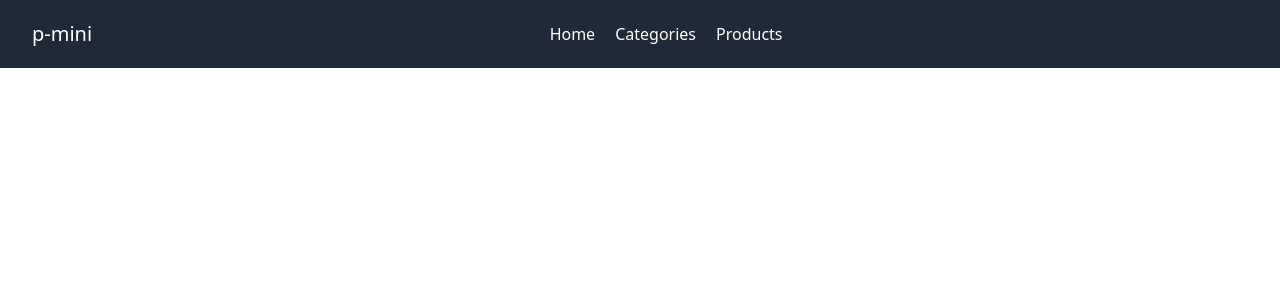
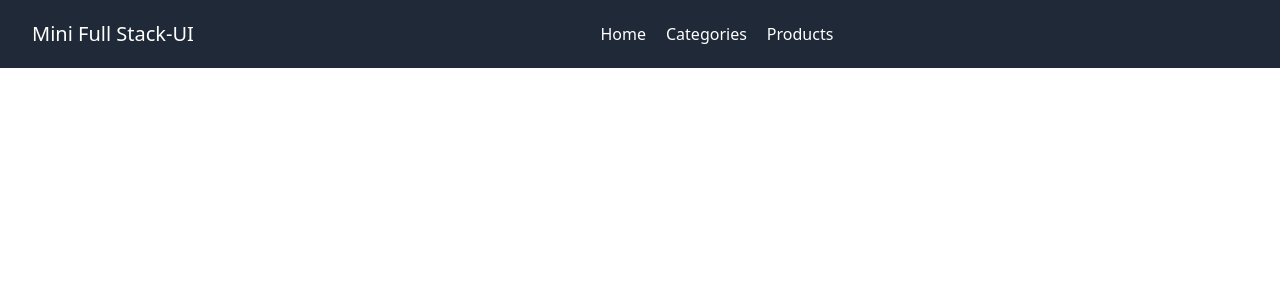
Before and after one commit to Motjiang/Product_UI, an Angular app in the folder minifullstackui/: page / in a window 1280 px wide. Shown: the top 300 px of the page. Built offline with nearby package versions, Linux system fonts and the light colour scheme.

Commit message:
Added a Header with navigation bar

```diff
--- a/minifullstackui/src/app/app.component.html
+++ b/minifullstackui/src/app/app.component.html
@@ -1,7 +1,7 @@
 <header class="text-white bg-gray-800 body-font">
   <div class="container mx-auto flex flex-wrap p-5 flex-col md:flex-row items-center">
     <a class="flex title-font font-medium items-center text-gray-900 mb-4 md:mb-0">
-      <span class="ml-3 text-xl text-white">p-mini</span>
+      <span class="ml-3 text-xl text-white">Mini Full Stack-UI</span>
     </a>
     <nav class="md:ml-auto md:mr-auto flex flex-wrap items-center text-base justify-center">
       <a class="mr-5 hover:text-gray-200" routerLink="" >Home</a>
--- a/minifullstackui/src/index.html
+++ b/minifullstackui/src/index.html
@@ -2,10 +2,10 @@
 <html lang="en">
 <head>
   <meta charset="utf-8">
-  <title>Minifullstackui</title>
+  <title>Mini | Full Stack-UI</title>
   <base href="/">
   <meta name="viewport" content="width=device-width, initial-scale=1">
-  <link rel="icon" type="image/x-icon" href="favicon.ico">
+  <link rel="icon" type="image" href="/src/assets/images/Busket.png">
   <script src="https://cdn.tailwindcss.com"></script>
 </head>
 <body>
```
Also changed, not shown: 1 other file (tests, documents, lock files or other folders).
